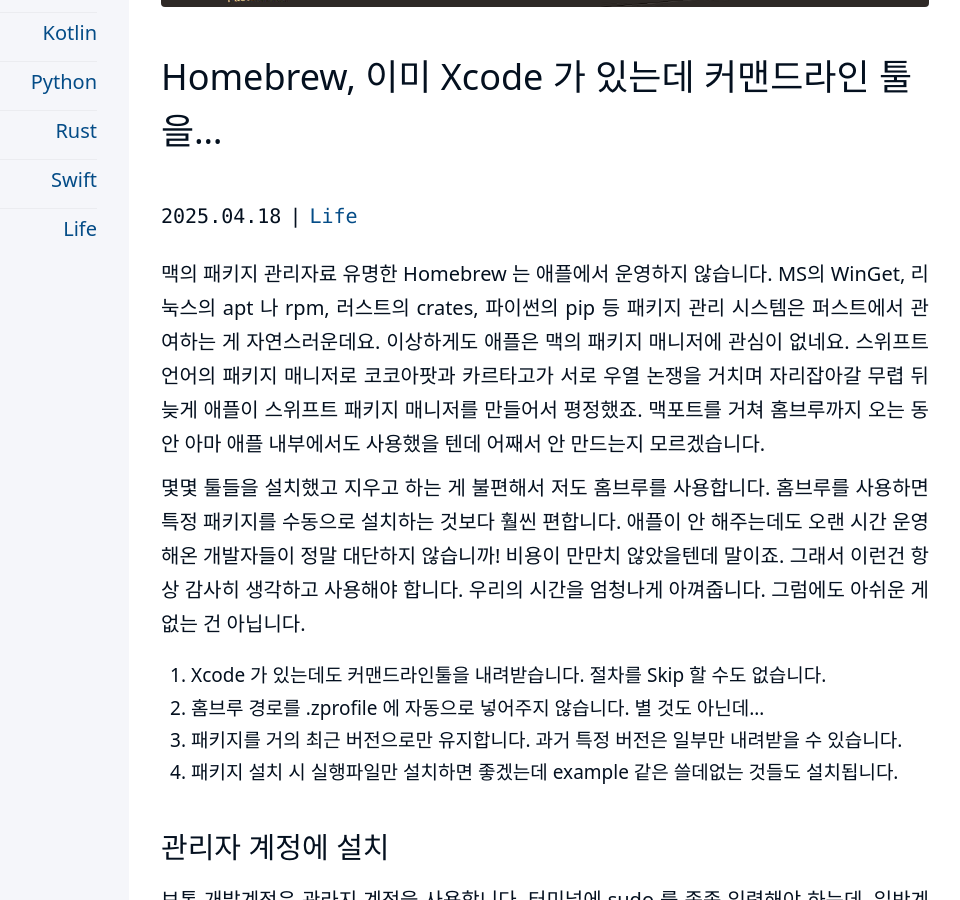
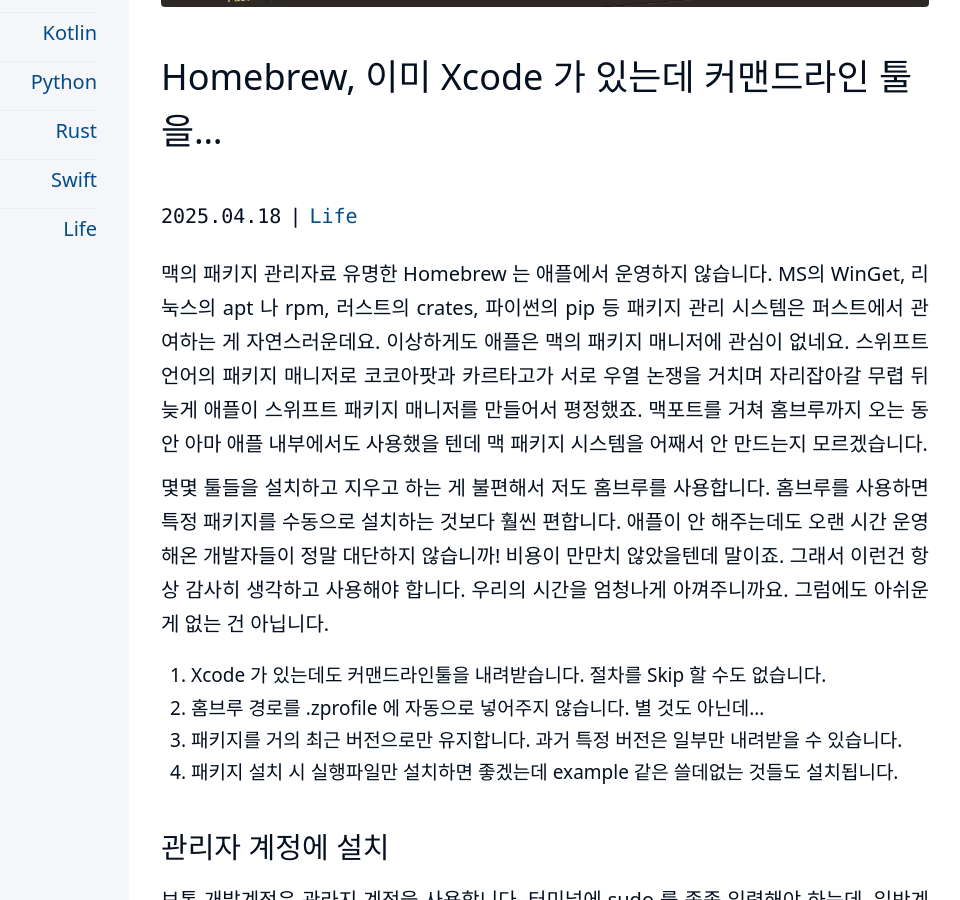
Before and after one commit to kiroshin/kiroshin.github.io, a Jekyll site: the page built from _posts/2025-04-18-homebrew-xcode.md, in a window 1280 px wide and 900 px high, scrolled down 427 px. Shown: the whole window, without its empty margins (191-1151 px from the left). Built offline with Jekyll 4.4.1, drawn with Linux system fonts in a browser that asks for light colours.

Commit message:
Update 2025-04-18-homebrew-xcode.md

```diff
--- a/_posts/2025-04-18-homebrew-xcode.md
+++ b/_posts/2025-04-18-homebrew-xcode.md
@@ -8,9 +8,9 @@
 math: false
 ---
 
-맥의 패키지 관리자료 유명한 Homebrew 는 애플에서 운영하지 않습니다. MS의 WinGet, 리눅스의 apt 나 rpm, 러스트의 crates, 파이썬의 pip 등 패키지 관리 시스템은 퍼스트에서 관여하는 게 자연스러운데요. 이상하게도 애플은 맥의 패키지 매니저에 관심이 없네요. 스위프트 언어의 패키지 매니저로 코코아팟과 카르타고가 서로 우열 논쟁을 거치며 자리잡아갈 무렵 뒤늦게 애플이 스위프트 패키지 매니저를 만들어서 평정했죠. 맥포트를 거쳐 홈브루까지 오는 동안 아마 애플 내부에서도 사용했을 텐데 어째서 안 만드는지 모르겠습니다.
+맥의 패키지 관리자료 유명한 Homebrew 는 애플에서 운영하지 않습니다. MS의 WinGet, 리눅스의 apt 나 rpm, 러스트의 crates, 파이썬의 pip 등 패키지 관리 시스템은 퍼스트에서 관여하는 게 자연스러운데요. 이상하게도 애플은 맥의 패키지 매니저에 관심이 없네요. 스위프트 언어의 패키지 매니저로 코코아팟과 카르타고가 서로 우열 논쟁을 거치며 자리잡아갈 무렵 뒤늦게 애플이 스위프트 패키지 매니저를 만들어서 평정했죠. 맥포트를 거쳐 홈브루까지 오는 동안 아마 애플 내부에서도 사용했을 텐데 맥 패키지 시스템을 어째서 안 만드는지 모르겠습니다.
 
-몇몇 툴들을 설치했고 지우고 하는 게 불편해서 저도 홈브루를 사용합니다. 홈브루를 사용하면 특정 패키지를 수동으로 설치하는 것보다 훨씬 편합니다. 애플이 안 해주는데도 오랜 시간 운영해온 개발자들이 정말 대단하지 않습니까! 비용이 만만치 않았을텐데 말이죠. 그래서 이런건 항상 감사히 생각하고 사용해야 합니다. 우리의 시간을 엄청나게 아껴줍니다. 그럼에도 아쉬운 게 없는 건 아닙니다.
+몇몇 툴들을 설치하고 지우고 하는 게 불편해서 저도 홈브루를 사용합니다. 홈브루를 사용하면 특정 패키지를 수동으로 설치하는 것보다 훨씬 편합니다. 애플이 안 해주는데도 오랜 시간 운영해온 개발자들이 정말 대단하지 않습니까! 비용이 만만치 않았을텐데 말이죠. 그래서 이런건 항상 감사히 생각하고 사용해야 합니다. 우리의 시간을 엄청나게 아껴주니까요. 그럼에도 아쉬운 게 없는 건 아닙니다.
 
 1. Xcode 가 있는데도 커맨드라인툴을 내려받습니다. 절차를 Skip 할 수도 없습니다.
 2. 홈브루 경로를 .zprofile 에 자동으로 넣어주지 않습니다. 별 것도 아닌데...
```
